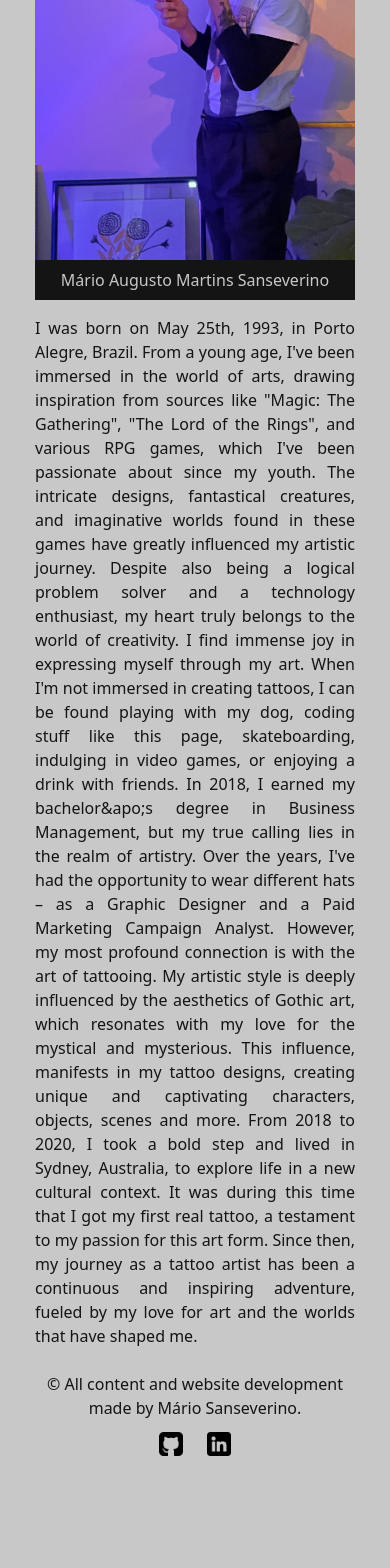
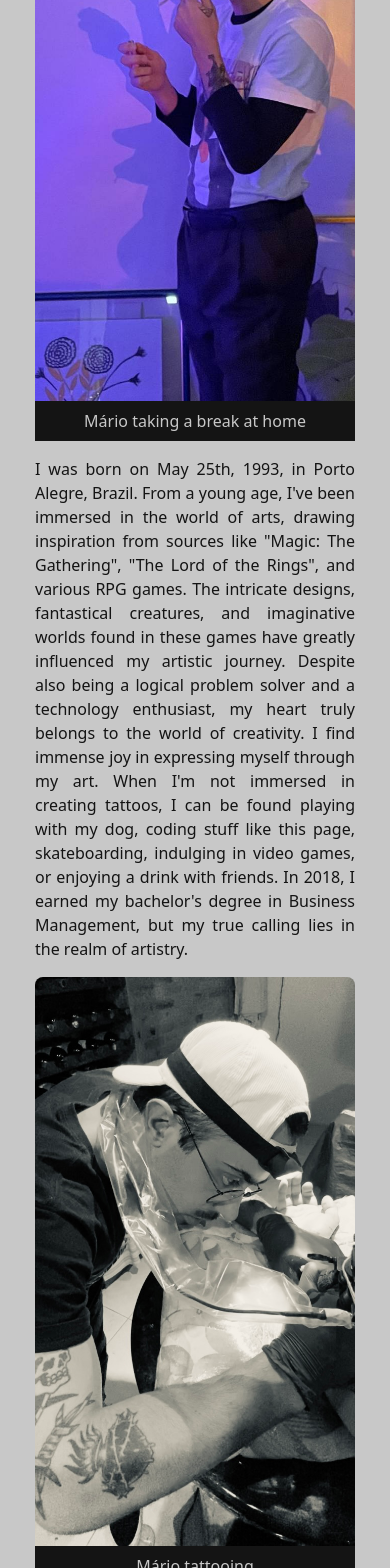
Before and after one commit to mariosanseverino/mariosanseverino.github.io, a Next.js app: page /about in a window 390 px wide. Shown: the part 432-2000 px from the top of the page. Before the commit the page ends 1936 px from the top, so only its background shows below. Built offline with nearby package versions, Linux system fonts and the light colour scheme.

Commit message:
fix: About page responsiveness updated to fit better a new photo

```diff
--- a/app/about/page.tsx
+++ b/app/about/page.tsx
@@ -4,24 +4,37 @@ import React from 'react';
 export default function About() {
 	return(
 		<>
-			<section className='text-center w-80 mx-auto lg:flex lg:row lg:w-full lg:justify-center lg:mx-auto'>
-				<figure className='mt-4 lg:mt-0 lg:mr-8'>
+			<section className='w-80 mx-auto grid grid-cols-1 gap-y-4 md:w-[738px] md:grid-cols-2 md:gap-6 lg:w-screen lg:grid-cols-4 lg:gap-6 lg:px-80'>
+				<figure className='order-1 items-center flex flex-col md:justify-self-end lg:justify-self-end'>
 					<img
 						src='images/author.jpg'
 						alt='Mario wearing a Whitney Houston T-shirt in a lavender light background'
-						className='w-80 mx-auto rounded-t-lg lg:w-96'
+						className='w-80 rounded-t-lg md:w-72 lg:w-72'
 					/>
-					<figcaption className='mb-4 bg-black text-white py-2'>
-                        Mário Augusto Martins Sanseverino
+					<figcaption className='w-80 bg-black text-white py-2 text-center md:w-72 lg:w-72'>
+                        Mário taking a break at home
 					</figcaption>
 				</figure>
-				<p className='w-80 text-justify mx-auto lg:w-96 lg:text-left lg:mx-0 lg:text-base lg:my-3'>
-					I was born on May 25th, 1993, in Porto Alegre, Brazil. From a young age, I&apos;ve been immersed in the world of arts, drawing inspiration from sources like &quot;Magic: The Gathering&quot;, &quot;The Lord of the Rings&quot;, and various RPG games, which I&apos;ve been passionate about since my youth. The intricate designs, fantastical creatures, and imaginative worlds found in these games have greatly influenced my artistic journey.
+				<p className='text-justify order-2 w-80 md:w-72 lg:w-72 lg:justify-self-end'>
+					I was born on May 25th, 1993, in Porto Alegre, Brazil. From a young age, I&apos;ve been immersed in the world of arts, drawing inspiration from sources like &quot;Magic: The Gathering&quot;, &quot;The Lord of the Rings&quot;, and various RPG games. The intricate designs, fantastical creatures, and imaginative worlds found in these games have greatly influenced my artistic journey.
 					Despite also being a logical problem solver and a technology enthusiast, my heart truly belongs to the world of creativity. I find immense joy in expressing myself through my art. When I&apos;m not immersed in creating tattoos, I can be found playing with my dog, coding stuff like this page, skateboarding, indulging in video games, or enjoying a drink with friends.
-					In 2018, I earned my bachelor&apo;s degree in Business Management, but my true calling lies in the realm of artistry. Over the years, I&apos;ve had the opportunity to wear different hats – as a Graphic Designer and a Paid Marketing Campaign Analyst. However, my most profound connection is with the art of tattooing.
+					In 2018, I earned my bachelor&apos;s degree in Business Management, but my true calling lies in the realm of artistry.
+				</p>
+				<p className='text-justify order-4 w-80 md:w-72 md:order-3 md:justify-self-end lg:w-72 lg:justify-self-start'>
+					Over the years, I&apos;ve had the opportunity to wear different hats – as a Graphic Designer, Paid Marketing Campaign Analyst and now, as a Web Developer. However, my most profound connection is with arts, drawing and tattoing.
 					My artistic style is deeply influenced by the aesthetics of Gothic art, which resonates with my love for the mystical and mysterious. This influence, manifests in my tattoo designs, creating unique and captivating characters, objects, scenes and more.
 					From 2018 to 2020, I took a bold step and lived in Sydney, Australia, to explore life in a new cultural context. It was during this time that I got my first real tattoo, a testament to my passion for this art form. Since then, my journey as a tattoo artist has been a continuous and inspiring adventure, fueled by my love for art and the worlds that have shaped me.
 				</p>
+				<figure className='order-3 flex flex-col items-center md:justify-self-start md:order-4'>
+					<img
+						src='images/tattooing.jpg'
+						alt='Mário tattoing in his house, wearing a white cap backwards'
+						className='w-80 mx-auto rounded-t-lg md:w-72 lg:w-72'
+					/>
+					<figcaption className='w-80 bg-black text-white py-2 text-center md:w-72'>
+						Mário tattooing
+					</figcaption>
+				</figure>
 			</section>
 		</>
 	);
```
Also changed, not shown: public/images/author.jpg, public/images/tattooing.jpg (added).
